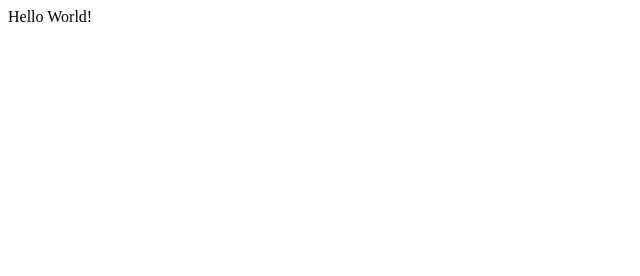
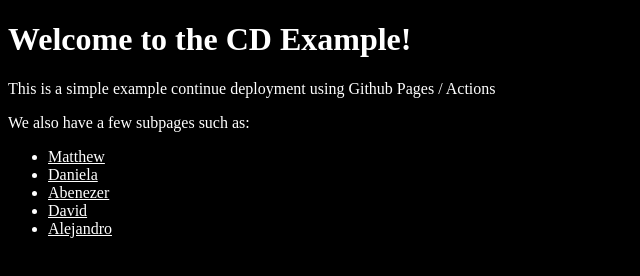
Before and after one commit to CSC-350-CS/Ci-CD-DANI, a plain HTML site: page index.html in a window 1280 px wide. Shown: the whole page, without its empty margins (0-640 px from the left). Drawn offline with Linux system fonts and the light colour scheme.

Commit message:
Setup / Test

```diff
--- a/index.html
+++ b/index.html
@@ -1,3 +1,22 @@
-<div>
-  Hello World!
-</div>
+<!DOCTYPE html>
+<head>
+  <title>CD</title>
+  <link rel="stylesheet" href="./styles.css" />
+</head>
+<body>
+  <h1>Welcome to the CD Example!</h1>
+  <p>
+    This is a simple example continue deployment using Github Pages / Actions
+  </p>
+
+  <div>
+    We also have a few subpages such as:
+    <ul>
+      <li><a href="./Matthew">Matthew</a></li>
+      <li><a href="./Daniela">Daniela</a></li>
+      <li><a href="./Abenezer">Abenezer</a></li>
+      <li><a href="./David">David</a></li>
+      <li><a href="./Alejandro">Alejandro</a></li>
+    </ul>
+  </div>
+</body>
--- /dev/null
+++ b/styles.css
@@ -0,0 +1,8 @@
+body {
+  background-color: black;
+  color: white;
+}
+
+a {
+  color: white;
+}
```
Also changed, not shown: David/index.html (added, +1 -0 lines).
